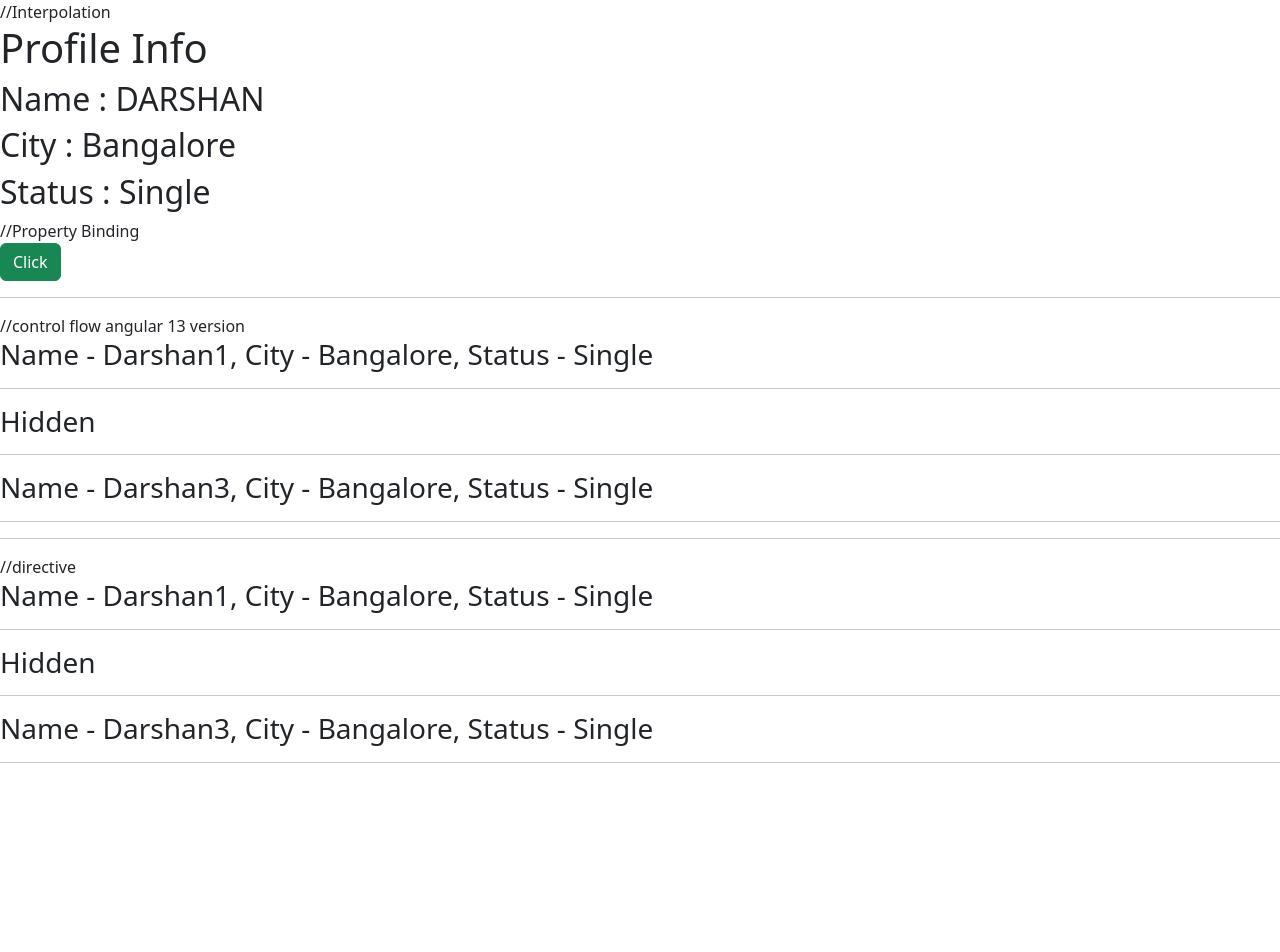
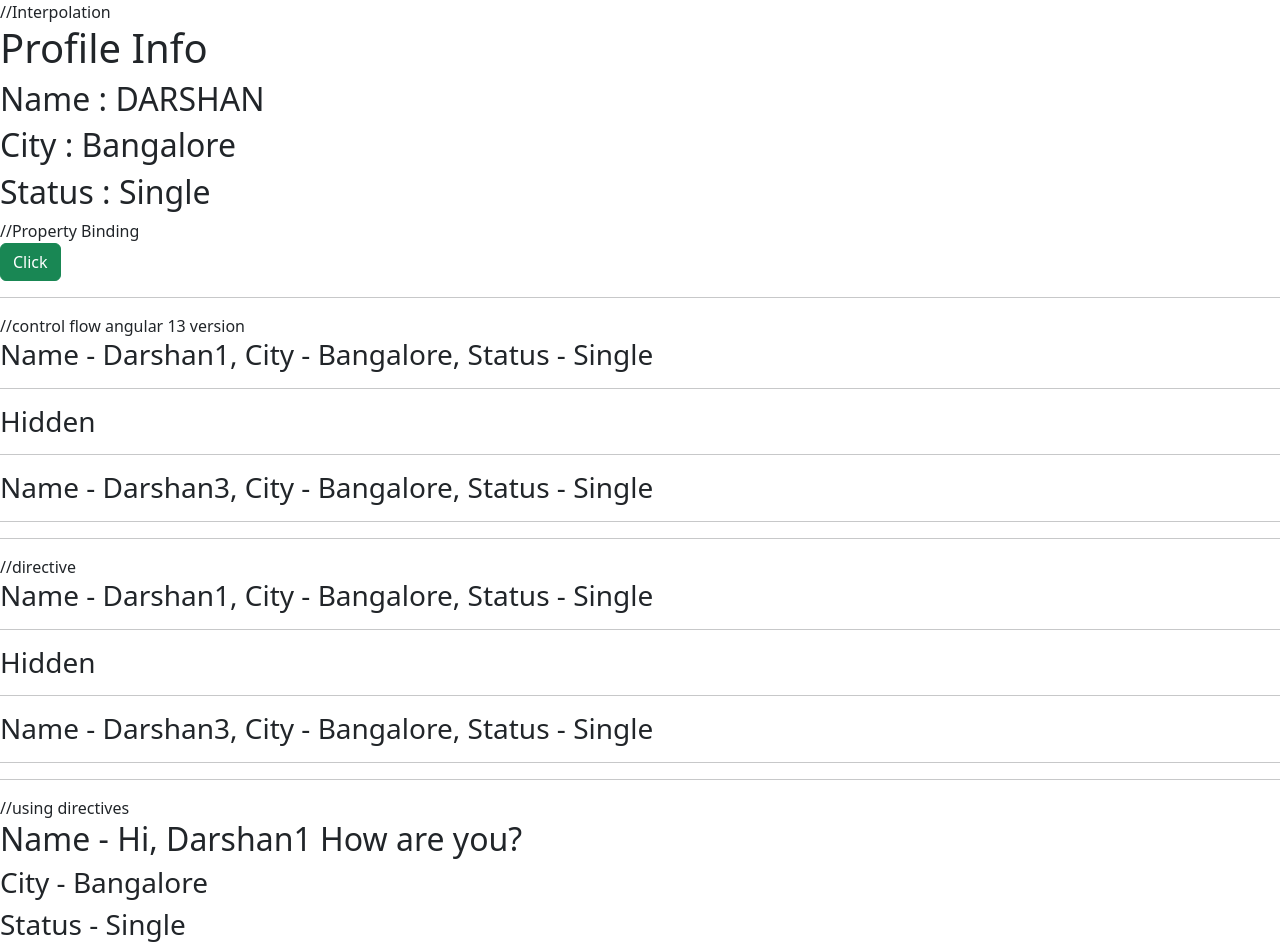
Before and after one commit to darskp/angular-learn, an Angular app: page / in a window 1280 px wide. Shown: the top 952 px of the page. Before the commit the page ends 800 px from the top, so only its background shows below. Built offline with nearby package versions, Linux system fonts and the light colour scheme.

Commit message:
@Input decorator

```diff
--- a/src/app/app.component.html
+++ b/src/app/app.component.html
@@ -33,3 +33,11 @@
   </ng-template>
   <hr>
 </div>
+
+<hr>
+
+<!-- <app-user-profile Username="Darshan1" isSingle="true" age="24"></app-user-profile> -->
+<!-- <app-user-profile Username="Darshan2" isSingle="true" age="25"></app-user-profile> -->
+<!-- <app-user-profile Username="Darshan3" isSingle="true" age="24"></app-user-profile> -->
+<app-user-profile *ngFor="let user of users" [Username]="user.name" [city]="user.city" [status]="user.status">
+</app-user-profile>
--- /dev/null
+++ b/src/app/components/user-profile/user-profile.component.html
@@ -0,0 +1,10 @@
+<!-- <p>user-profile works!</p>
+<h1>Parent to Child Name - {{name}}</h1>
+<h2>SingleStatus - {{SingleStatus}}</h2>
+<h2>Age - {{userAge}}</h2>
+<hr> -->
+
+//using directives
+<h2>Name - {{name}}</h2>
+<h3>City - {{city}}</h3>
+<h3>Status - {{status}}</h3>
--- /dev/null
+++ b/src/app/components/user-profile/user-profile.component.ts
@@ -0,0 +1,28 @@
+import { CommonModule } from '@angular/common';
+import { Component, Input, booleanAttribute, numberAttribute } from '@angular/core';
+
+function templateName(username:string){
+return "Hi, "+username+" How are you?"
+}
+function templateName1(Age:String){
+return typeof(Number(Age))
+}
+
+@Component({
+  selector: 'app-user-profile',
+  standalone: true,
+  imports: [CommonModule],
+  templateUrl: './user-profile.component.html',
+  styleUrl: './user-profile.component.scss'
+})
+export class UserProfileComponent {
+  // @Input() name:string="";
+  // @Input({ alias: "Username",transform:templateName }) name: string = "";
+  // @Input({ alias: "isSingle",transform:booleanAttribute }) SingleStatus!: boolean;
+  // @Input({ alias: "age",transform:templateName1}) userAge!: number;
+
+  @Input({ alias: "Username",transform:templateName }) name:string="";
+  @Input() city:string="";
+  @Input() status:string="";
+
+}
```
Also changed, not shown: src/app/app.component.ts (+7 -5 lines), src/app/components/user-profile/user-profile.component.scss (added), 2 other files (tests, documents, lock files or other folders).
